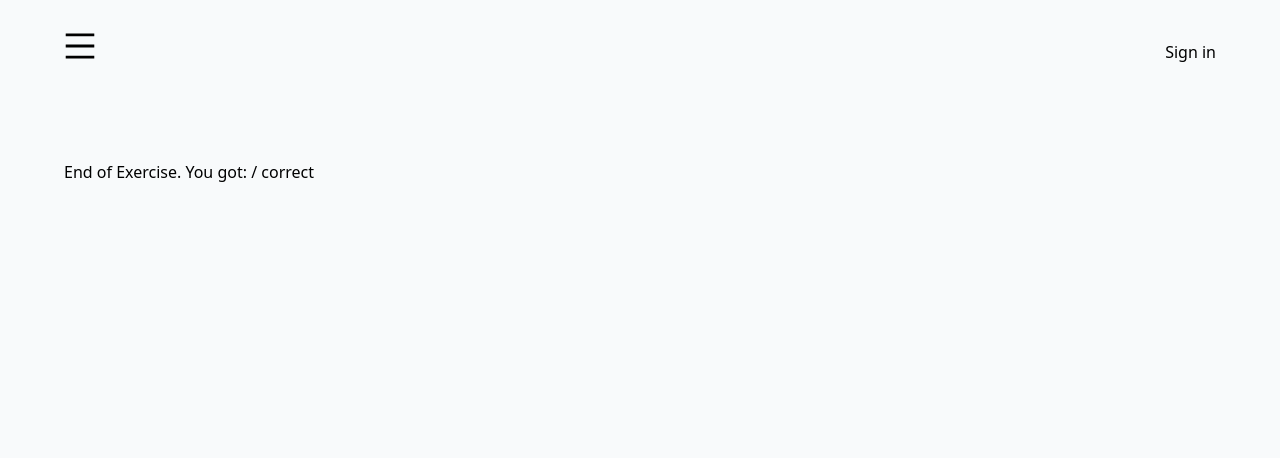
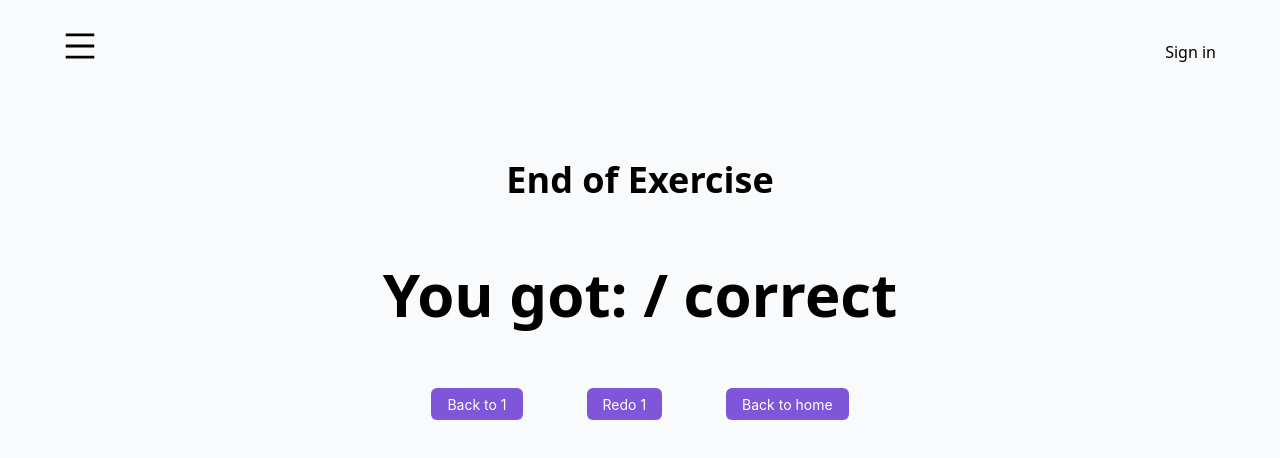
Before and after one commit to xiaogit00/asmarterwaytolearnx, a Next.js app: page /1/1/summary in a window 1280 px wide. Shown: the top 458 px of the page. Built offline with nearby package versions, Linux system fonts and the light colour scheme; no server answers.

Commit message:
New edits

```diff
--- a/components/ExerciseLanding.tsx
+++ b/components/ExerciseLanding.tsx
@@ -8,12 +8,10 @@ import Link from 'next/link'
 const ExerciseLandingPage = ({ exerciseName }: {exerciseName : string | string[] | undefined}): JSX.Element => {
     const router = useRouter()
     const topicName: RouterQueryString = router.query.topicName
-    console.log("TopicName:", topicName)
     const questionNumberMinusOne: RouterQueryString = router.query.questionId
     const questionNumber = Number(questionNumberMinusOne) - 1
 
     const topics = useTopicStore(state => state.topics)
-    console.log("topics in exerciseLanding:", topics)
     const exerciseQuestions = filterExerciseQuestions(topics, topicName, exerciseName)
 
     if (exerciseQuestions && exerciseQuestions.length > 0) {
--- a/components/topicsPage/AddTopicModal.tsx
+++ b/components/topicsPage/AddTopicModal.tsx
@@ -62,7 +62,7 @@ const AddTopicModal = ( { setIsModalOpen }: {setIsModalOpen: React.Dispatch<Reac
                         </Form.Item>
                         <div className="flex items-center justify-between p-6 pt-1 rounded-b">
                           <Button size={'large'} block style={{marginRight:"8px"}} onClick={() => setIsModalOpen(false)}> Close</Button>
-                          <Form.Item >
+                          <Form.Item>
                             <Button htmlType="submit" size={'large'} block type="primary" style={{backgroundColor: "#7F56D9"}}> Confirm</Button>
                           </Form.Item>
 
--- a/pages/[topicName]/[exerciseName]/summary.tsx
+++ b/pages/[topicName]/[exerciseName]/summary.tsx
@@ -1,13 +1,25 @@
 import { useRouter } from 'next/router'
 import { withRouter } from 'next/router'
+import { Button } from 'antd'
+import Link from 'next/link'
 
 
 const Summary = () => {
   const router = useRouter()
   const exerciseName = router.query.exerciseName
+  const topicName = router.query.topicName
   return (
       <>
-        <p>End of Exercise. You got: {router.query.numCorrect}/{router.query.maxQuestions} correct</p>
+        <div className='flex flex-col gap-16 items-center'>
+          <h2 className='text-4xl font-bold'>End of Exercise</h2>
+          <h1 className='text-6xl font-bold'> You got: {router.query.numCorrect}/{router.query.maxQuestions} correct</h1>
+          <div className='flex justify-between gap-16'>
+            <Link href={`/${topicName}`}><Button block type="primary" style={{backgroundColor: "#7F56D9"}}> Back to {topicName}</Button></Link>
+            <Link href={`/${topicName}/${exerciseName}/1`}><Button block type="primary" style={{backgroundColor: "#7F56D9"}}> Redo {exerciseName}</Button></Link>
+            <Link href={'/'}><Button block type="primary" style={{backgroundColor: "#7F56D9"}}> Back to home</Button></Link>
+
+          </div>
+        </div>
       </>
 
   )
--- a/pages/[topicName]/index.tsx
+++ b/pages/[topicName]/index.tsx
@@ -10,7 +10,6 @@ import { useTopicStore, useTopicIdStore } from '../../store'
 const TopicName = () => {
     const topicId = useTopicIdStore((state) => state.topicId)
     const topics = useTopicStore(state => state.topics)
-    console.log("topics", topics)
 
     if (topicId && topics.length > 0) {
         const exercises: Exercise[] = topics.filter(topic => topic._id === topicId)[0].exercises
--- a/pages/_app.tsx
+++ b/pages/_app.tsx
@@ -9,9 +9,7 @@ import { useTopicStore, useTopicIdStore } from '../store'
 
 export default function App({ Component, pageProps: { session, ...pageProps } }: AppProps) {
   const fetchTopics = useTopicStore((state) => state.fetchTopics)
-
   useEffect( () => {
-    console.log("this is reached in useEffect")
     fetchTopics()
   }, [fetchTopics])
 
--- a/store.ts
+++ b/store.ts
@@ -30,6 +30,7 @@ const useTopicStore = create<TopicState>((set) => ({
         set({ topics: await res.json()})
       }
     },
+
     addTopic: (topicData: any) =>
       set(
         produce((draft) => {
```
Also changed, not shown: pages/index.tsx (+1 -6 lines).
